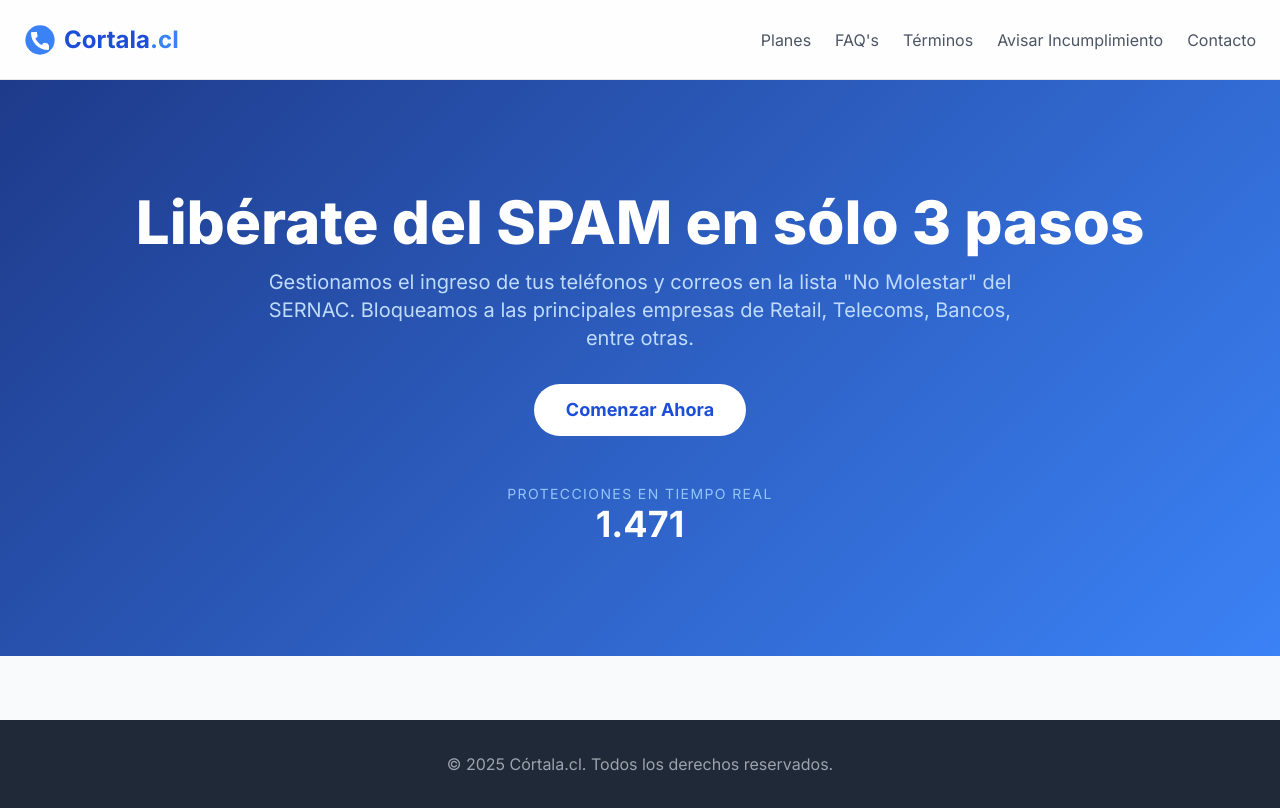
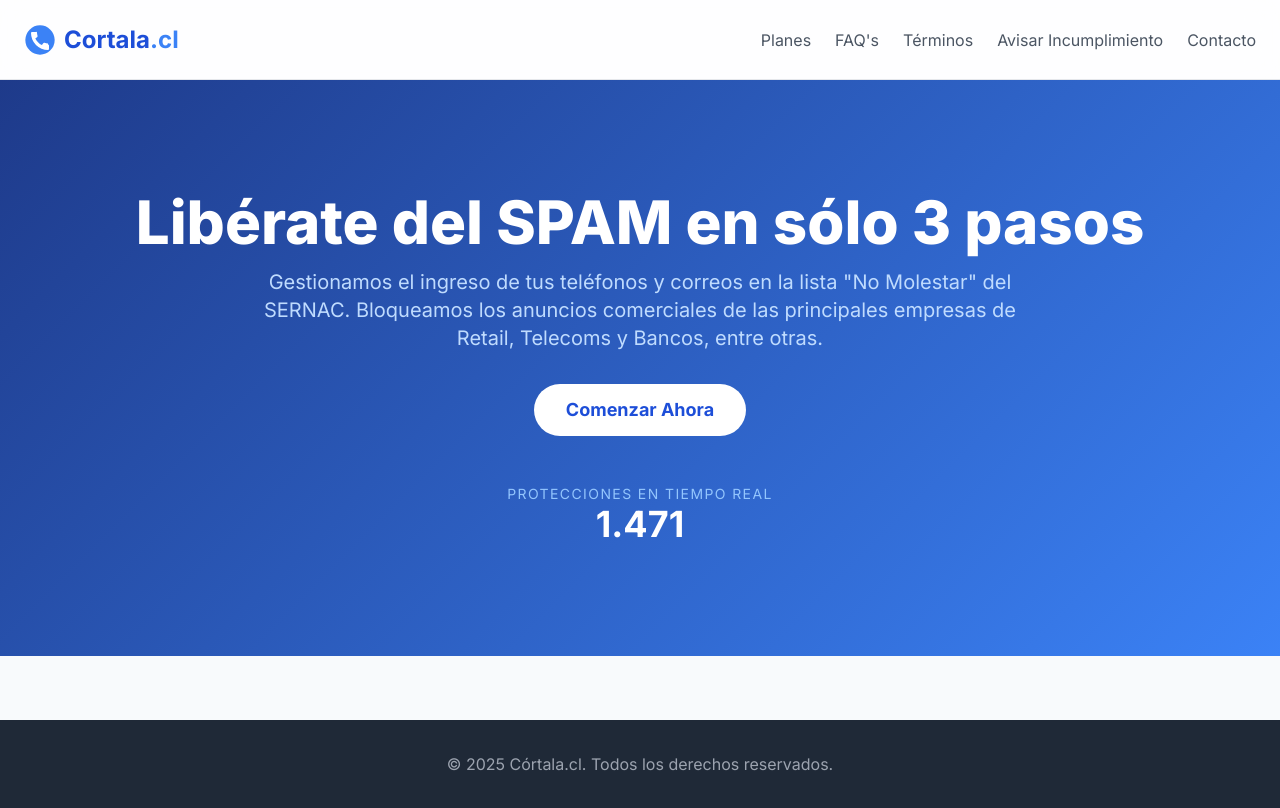
Before and after one commit to Nomewei/respaldo_cortala.cl, a React (Vite) app: page / in a window 1280 px wide. Built offline with nearby package versions, Linux system fonts and the light colour scheme.

Commit message:
Update HeroSection.tsx

```diff
--- a/src/components/HeroSection.tsx
+++ b/src/components/HeroSection.tsx
@@ -15,7 +15,7 @@ const HeroSection: React.FC<HeroSectionProps> = ({ onStart }) => {
         <section className="hero-gradient text-white">
             <div className="container mx-auto px-6 text-center py-20 md:py-28">
                 <h1 className="text-4xl md:text-5xl lg:text-6xl font-extrabold leading-tight mb-4">Libérate del SPAM en sólo 3 pasos</h1>
-                <p className="text-lg md:text-xl text-blue-200 max-w-3xl mx-auto mb-8">Gestionamos el ingreso de tus teléfonos y correos en la lista "No Molestar" del SERNAC. Bloqueamos a las principales empresas de Retail, Telecoms, Bancos, entre otras.</p>
+                <p className="text-lg md:text-xl text-blue-200 max-w-3xl mx-auto mb-8">Gestionamos el ingreso de tus teléfonos y correos en la lista "No Molestar" del SERNAC. Bloqueamos los anuncios comerciales de las principales empresas de Retail, Telecoms y Bancos, entre otras.</p>
                 <button onClick={onStart} className="bg-white text-blue-700 font-bold py-3 px-8 rounded-full text-lg hover:bg-blue-100 transition transform hover:scale-105">Comenzar Ahora</button>
                 <div className="mt-12">
                     <p className="text-sm uppercase tracking-widest text-blue-300">Protecciones en tiempo real</p>
```
